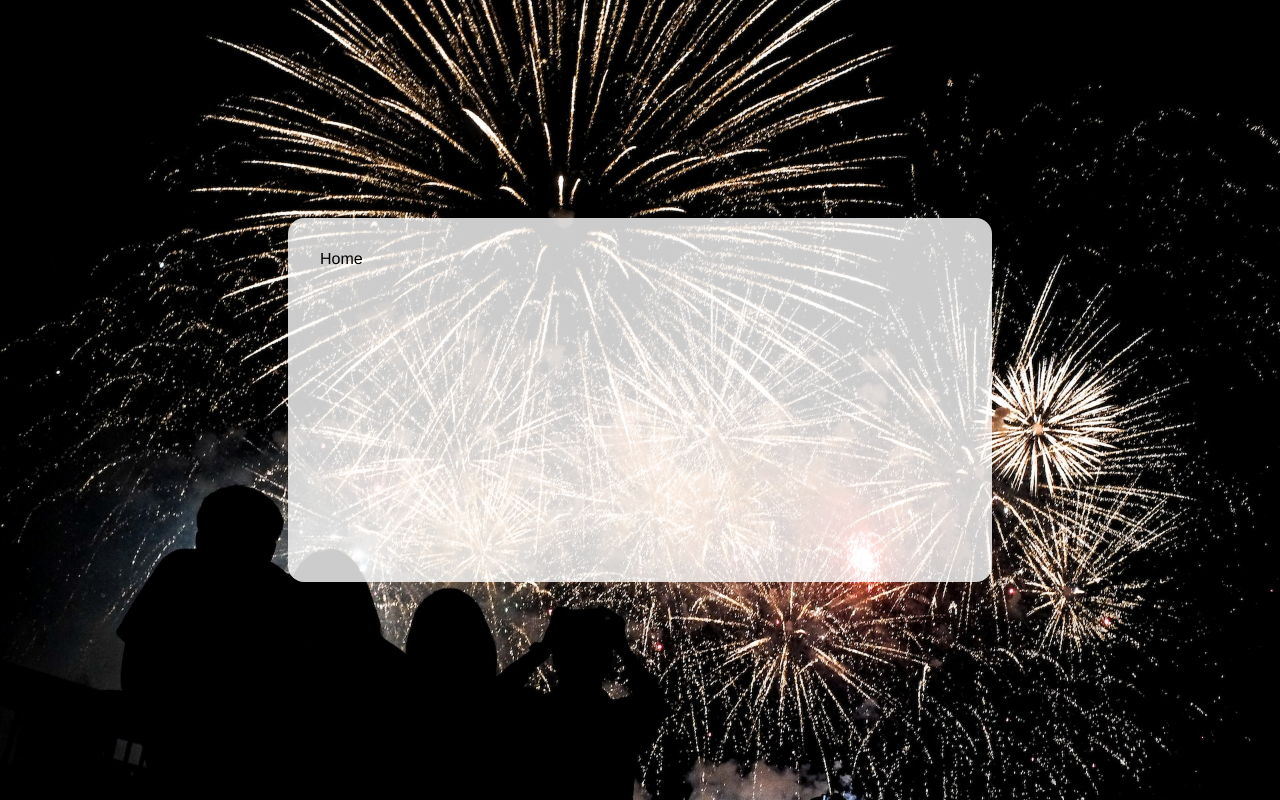
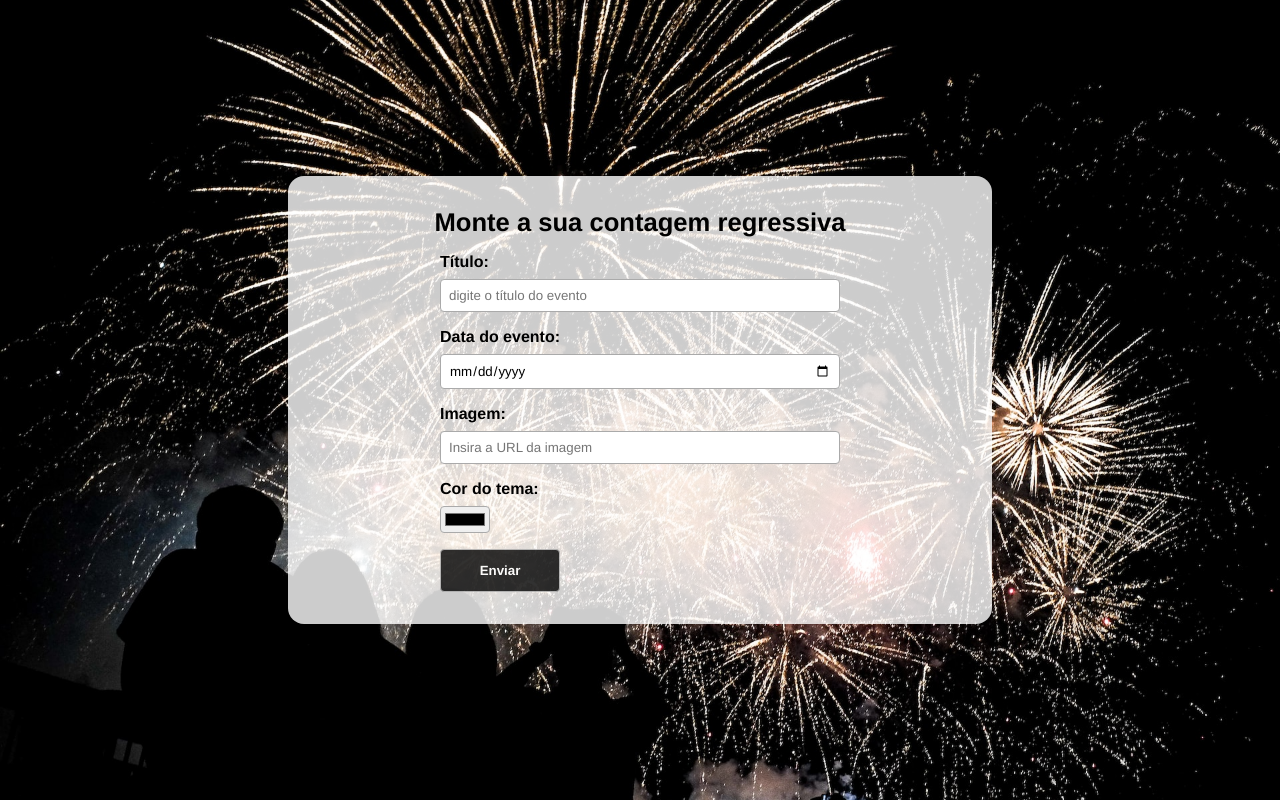
Before and after one commit to IsabelleHeloisa/countdown, a React (Vite) app: page / in a window 1280 px wide. Built offline with nearby package versions, Linux system fonts and the light colour scheme.

Commit message:
feat: create home form

```diff
--- /dev/null
+++ b/src/routes/Home.css
@@ -0,0 +1,48 @@
+.home h2{
+  text-align: center;
+  font-size: 1.6rem;
+  margin-bottom: 1rem;
+}
+
+.countdown-form {
+  display: flex;
+  flex-direction: column;
+  gap: 1rem;
+  max-width: 400px;
+  margin: 0 auto;
+}
+
+.countdown-form label{
+  display: flex;
+  flex-direction: column;
+  gap: 0.5rem;
+}
+
+.countdown-form span{
+  font-weight: bold;
+}
+
+.countdown-form input{
+  padding: .5rem;
+  border-radius: 4px;
+  border: 1px solid #aaa;
+}
+
+.countdown-form input[type="color"] {
+  padding: 2px;
+}
+
+.countdown-form input[type="submit"] {
+  background-color: #000;
+  color: #fff;
+  font-weight: bold;
+  width: 120px;
+  padding: 0.8rem;
+  cursor: pointer;
+  opacity: .8;
+  transition: .4s;
+}
+
+.countdown-form input[type="submit"]:hover {
+  opacity: 1;
+}
--- a/src/routes/Home.jsx
+++ b/src/routes/Home.jsx
@@ -1,5 +1,36 @@
 import React from 'react'
-
+import './Home.css'
 export default function Home() {
-  return <div>Home</div>
+  return (
+    <div className="home">
+      <h2>Monte a sua contagem regressiva</h2>
+      <form className="countdown-form">
+        <label>
+          <span>Título:</span>
+          <input
+            type="text"
+            name="title"
+            placeholder="digite o título do evento"
+          />
+        </label>
+        <label>
+          <span>Data do evento:</span>
+          <input type="date" name="date" />
+        </label>
+        <label>
+          <span>Imagem:</span>
+          <input
+            type="text"
+            name="image"
+            placeholder="Insira a URL da imagem"
+          />
+        </label>
+        <label>
+          <span>Cor do tema:</span>
+          <input type="color" name="color" />
+        </label>
+        <input type="submit" value="Enviar" />
+      </form>
+    </div>
+  )
 }
```
